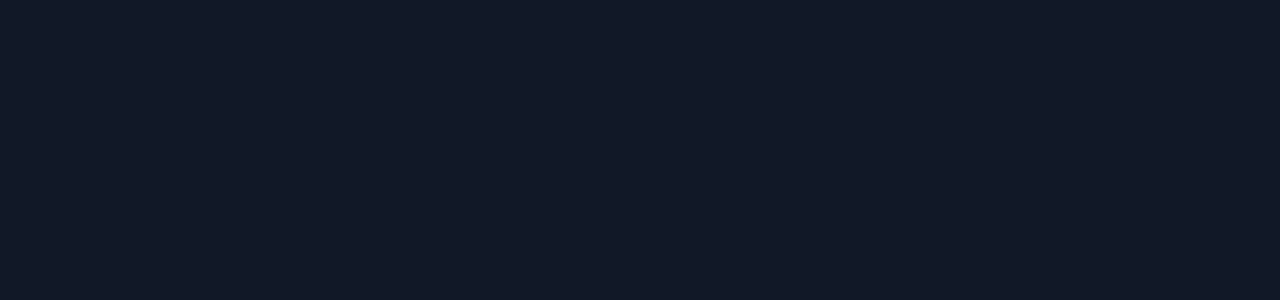
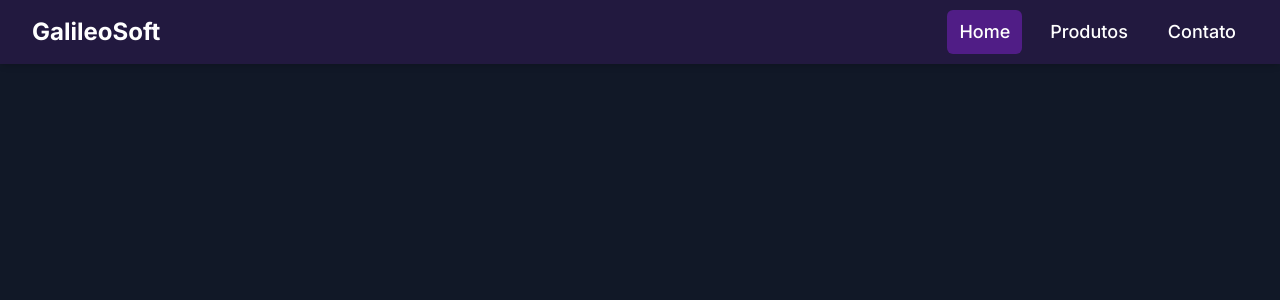
Before and after one commit to the-almeida/galileosoft.com.br, a Next.js app: page / in a window 1280 px wide. Shown: the top 300 px of the page. Built offline with nearby package versions, Linux system fonts and the light colour scheme.

Commit message:
feat: add Navbar to rootLayout

```diff
--- a/app/layout.tsx
+++ b/app/layout.tsx
@@ -1,11 +1,15 @@
 import './globals.css'
+
+import Navbar from '@/components/Navbar'
+
+import type { Metadata } from 'next'
 import { Inter } from 'next/font/google'
-
 const inter = Inter({ subsets: ['latin'] })
 
-export const metadata = {
-  title: 'Create Next App',
-  description: 'Generated by create next app',
+export const metadata: Metadata = {
+  title: 'GalileoSoft',
+  description: 'Aumente a eficiência do seu negócio com a ajuda da GalileoSoft. Oferecemos soluções de software personalizadas para empresas em diversos setores.',
+  // TODO Complete meta tags
 }
 
 export default function RootLayout({
@@ -14,8 +18,11 @@ export default function RootLayout({
   children: React.ReactNode
 }) {
   return (
-    <html lang="en">
-      <body className={inter.className}>{children}</body>
+    <html lang="pt">
+      <body className={inter.className}>
+        <Navbar />
+        {children}
+      </body>
     </html>
   )
 }
```
